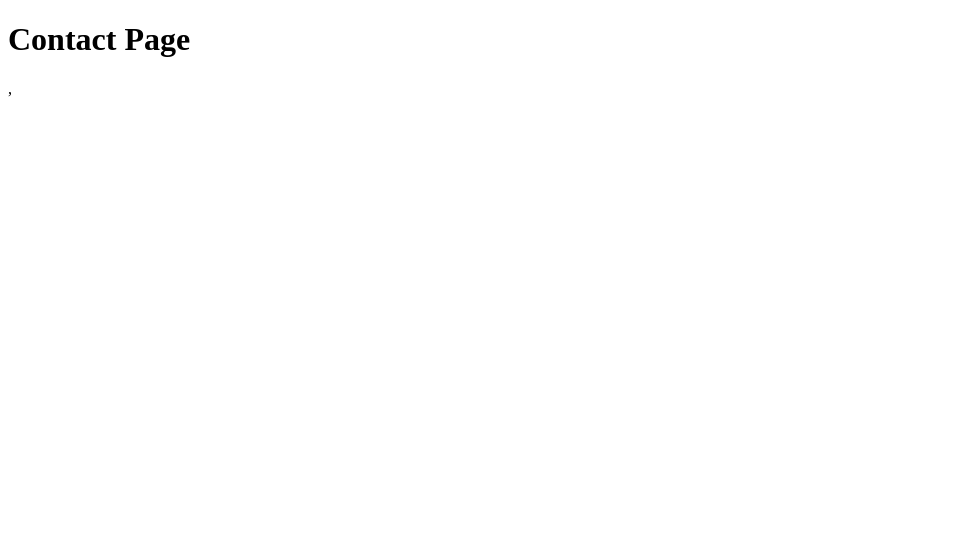
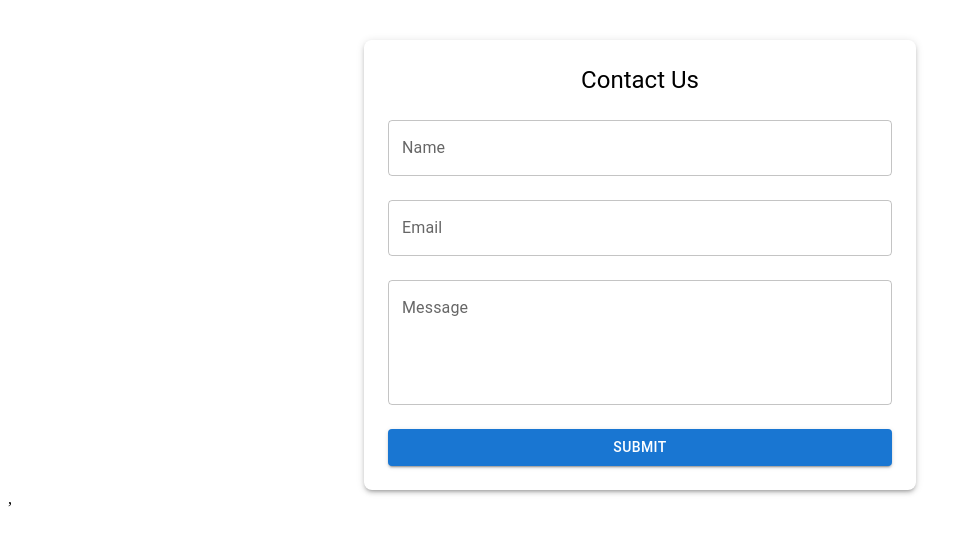
Before and after one commit to zyberdon/healthcare_portal_fe, a React (Vite) app: page /contact in a window 1280 px wide. Shown: the top 544 px of the page, without its empty margins (0-973 px from the left). Built offline with nearby package versions, Linux system fonts and the light colour scheme.

Commit message:
contact page added

```diff
--- a/src/components/contact.jsx
+++ b/src/components/contact.jsx
@@ -1,7 +1,38 @@
 import React from "react";
+import { TextField, Button, Typography, Container, Box } from "@mui/material";
 
 function Contact() {
-  return <h1>Contact Page</h1>;
+  return (
+    <Container maxWidth="sm">
+      <Box
+        sx={{
+          mt: 5,
+          p: 3,
+          boxShadow: 3,
+          borderRadius: 2,
+          textAlign: "center",
+        }}
+      >
+        <Typography variant="h5" gutterBottom>
+          Contact Us
+        </Typography>
+
+        <TextField fullWidth label="Name" margin="normal" />
+        <TextField fullWidth label="Email" type="email" margin="normal" />
+        <TextField
+          fullWidth
+          label="Message"
+          multiline
+          rows={4}  // Makes the message box larger
+          margin="normal"
+        />
+
+        <Button fullWidth variant="contained" sx={{ mt: 2 }}>
+          Submit
+        </Button>
+      </Box>
+    </Container>
+  );
 }
 
 export default Contact;
```
